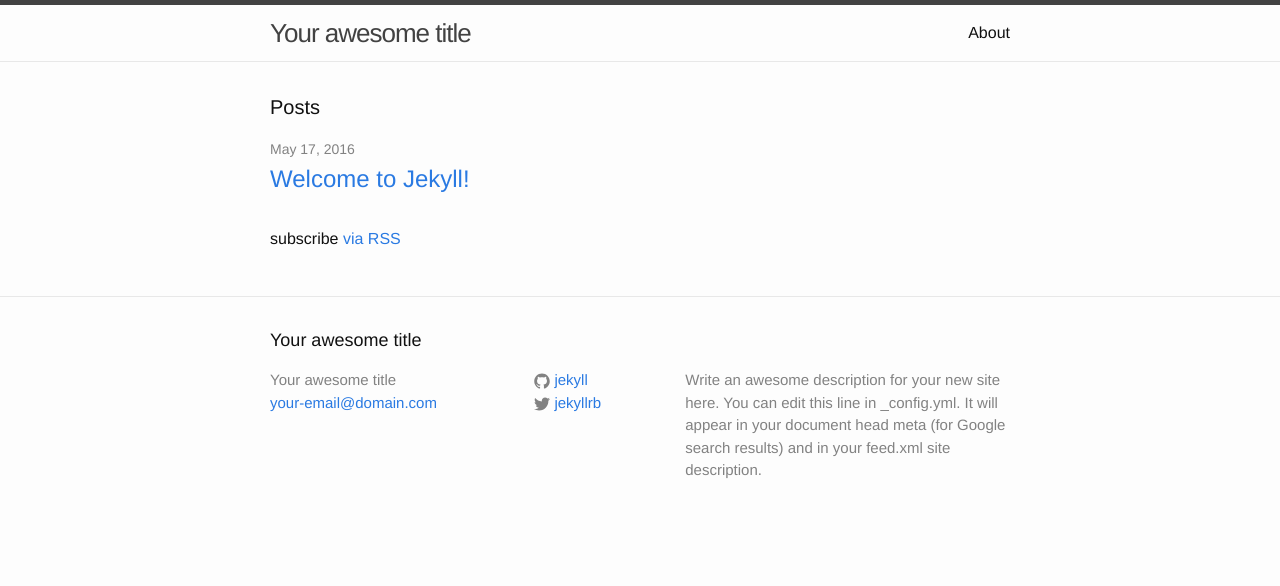
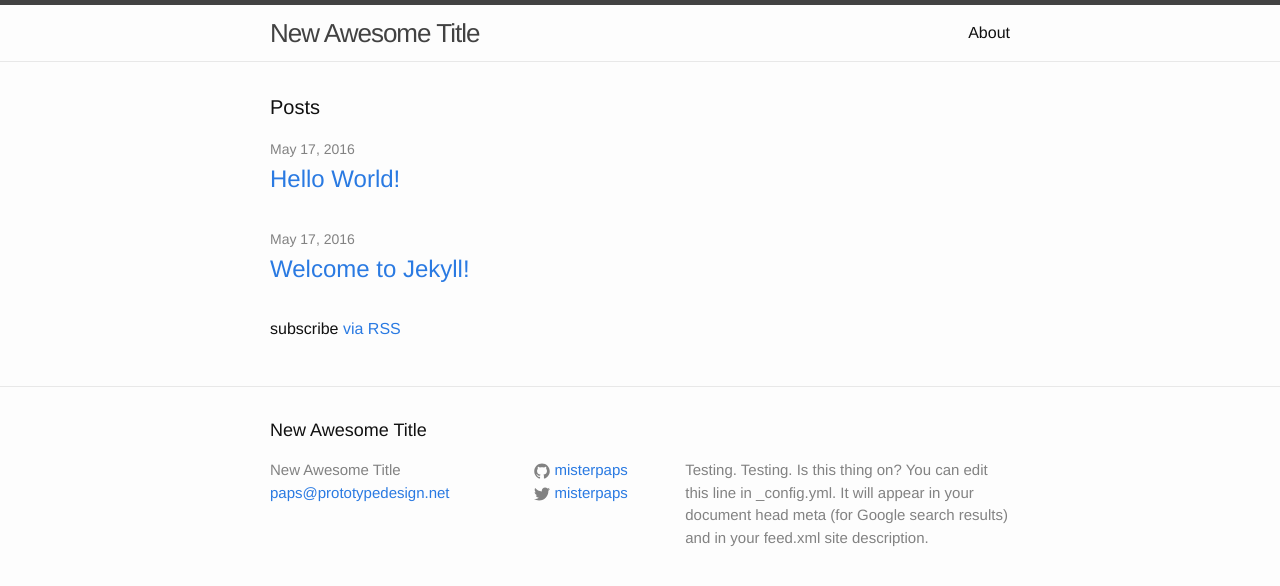
Before and after one commit to misterpaps/misterpaps.github.io, a Jekyll site: the page built from index.html, in a window 1280 px wide. Shown: the top 586 px of the page. Built offline with Jekyll 4.4.1, drawn with Linux system fonts in a browser that asks for light colours.

Commit message:
Second changes

```diff
--- a/_config.yml
+++ b/_config.yml
@@ -6,16 +6,16 @@
 # 'jekyll serve'. If you change this file, please restart the server process.
 
 # Site settings
-title: Your awesome title
-email: your-email@domain.com
+title: New Awesome Title
+email: paps@prototypedesign.net
 description: > # this means to ignore newlines until "baseurl:"
-  Write an awesome description for your new site here. You can edit this
+  Testing. Testing. Is this thing on? You can edit this
   line in _config.yml. It will appear in your document head meta (for
   Google search results) and in your feed.xml site description.
 baseurl: "" # the subpath of your site, e.g. /blog
-url: "http://yourdomain.com" # the base hostname & protocol for your site
-twitter_username: jekyllrb
-github_username:  jekyll
+url: "http://misterpaps.github.io" # the base hostname & protocol for your site
+twitter_username: misterpaps
+github_username:  misterpaps
 
 # Build settings
 markdown: kramdown
```
Also changed, not shown: _posts/2016-05-17-hello-world.markdown (added, +13 -0 lines).
